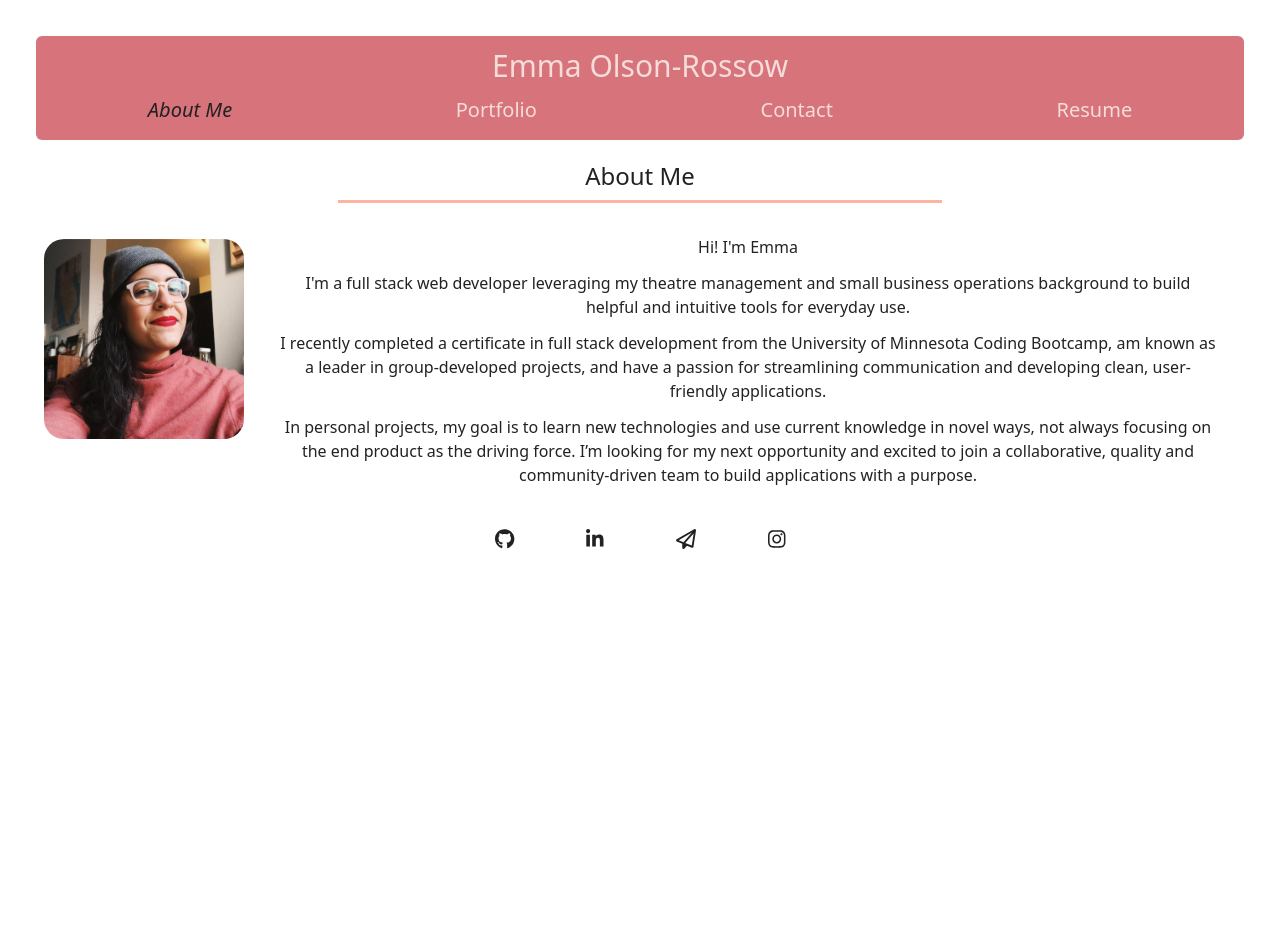
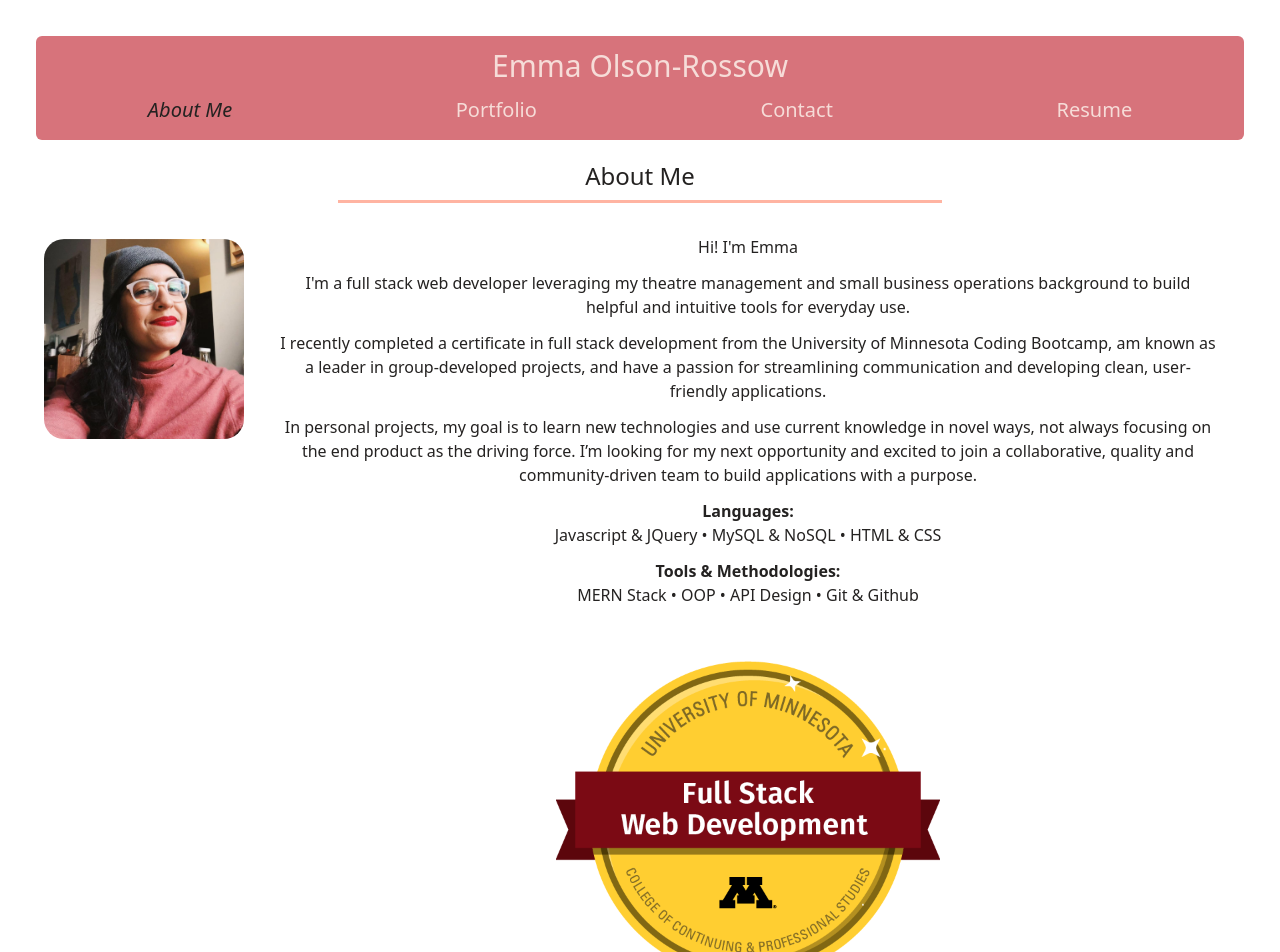
Before and after one commit to emmazart/portfolio, a React (Create React App) app: page / in a window 1280 px wide. Shown: the top 952 px of the page. Before the commit the page ends 800 px from the top, so only its background shows below. Built offline with nearby package versions, Linux system fonts and the light colour scheme.

Commit message:
update about me with certificate badge and project cards with additional information including descriptions

```diff
--- a/src/components/About/index.js
+++ b/src/components/About/index.js
@@ -17,7 +17,7 @@
         </div>
 
         {/* ABOUT ME TEXT */}
-        <div className="md:px-5 md:mx-2">
+        <div className="md:px-5 md:mx-2 flex-column align-top justify-center">
           <h3 className="my-2">Hi! I'm Emma</h3>
           <p className="my-3">
             I'm a full stack web developer leveraging my theatre management and small
@@ -36,6 +36,23 @@
             product as the driving force. I’m looking for my next opportunity and excited to join a collaborative,
             quality and community-driven team to build applications with a purpose.
           </p>
+          <p className="my-3">
+            <span
+            className="font-bold"
+            >Languages: </span> <br />
+            Javascript & JQuery • MySQL & NoSQL • HTML & CSS
+          </p>
+          <p className="my-3">
+            <span
+            className="font-bold"
+            >Tools & Methodologies: </span> <br />
+            MERN Stack • OOP • API Design • Git & Github
+          </p>
+          <img
+            src={require('../../assets/badge.png')}
+            style={{ height: '400px', width: '400px', display: 'inline'}}
+            alt="gold and maroon badge reads: University of Minnesota Full Stack Web Development, College of Continuing & Professional Studies"
+          ></img>
         </div>
       </div>
     </section>
--- a/src/components/Portfolio/index.js
+++ b/src/components/Portfolio/index.js
@@ -14,42 +14,54 @@
             file_name: 'swappers-meet.png',
             alt: "computer screenshot of deployed application",
             github: 'MNlegion/Swappers-Meet',
-            deployment: 'https://swappers-meet.herokuapp.com/'
+            deployment: 'https://swappers-meet.herokuapp.com/',
+            description: 'Inspired by the Buy Nothing movement, this app aims to take their mission to a wider audience. This is a place for users to post and give away items they no longer need. In an act of mutual aid, items are given and taken freely, without the need for the exchange of money or other goods.',
+            tools: 'Javascript, Node & Express, MySQL, Bootstrap, Handlebars.js'
         },
         {
             title: 'Trip Consultant',
             file_name: 'flight-tracker-app.png',
             alt: "computer screenshot of deployed application",
-            github: 'emmazart/bootcamp-project-1',
-            deployment: 'https://emmazart.github.io/bootcamp-project-1/'
+            github: 'emmazart/trip-consultant',
+            deployment: 'https://emmazart.github.io/trip-consultant/',
+            description: 'This application allows users to enter a flight number and destination city for their trip and have flight & weather information returned. Due to incompatibility in the security of the AviationStack API fetch calls, that element does not currently work on live deployment.',
+            tools: 'Javascript, Tailwind CSS, AviationStack API, OpenWeather API'
         },
         {
             title: 'A Dish A Day',
             file_name: 'dish-a-day.png',
             alt: "computer screenshot of deployed application",
             github: 'MNlegion/A-Dish-A-Day',
-            deployment: 'https://agile-ocean-35043.herokuapp.com/'
+            deployment: 'https://agile-ocean-35043.herokuapp.com/',
+            description: 'Inspired by a love of food, this app was created for foodies & independent recipe developers to share, save, and review recipes posted on the site.',
+            tools: 'React, MongoDB & Mongoose, GraphQL, Apollo'
         },
         {
             title: 'Coding Quiz',
             file_name: 'coding-quiz.png',
             alt: "computer screenshot of deployed application",
             github: 'emmazart/coding-quiz',
-            deployment: 'https://emmazart.github.io/coding-quiz/'
+            deployment: 'https://emmazart.github.io/coding-quiz/',
+            description: 'This quiz is built entirely in vanilla JavaScript. It prompts students through a series of questions, responds to correct & incorrect answers, and allows users to save their score.',
+            tools: 'Javascript, HTML, CSS'
         },
         {
             title: 'Note Taker',
             file_name: 'note-taken.png',
             alt: "computer screenshot of deployed application",
             github: 'emmazart/note-taken',
-            deployment: 'https://emmazart-note-taken.herokuapp.com/'
+            deployment: 'https://emmazart-note-taken.herokuapp.com/',
+            description: 'An application that allows users to write, save, delete, and view their notes. It stores all notes in a JSON file and uses CRUD API endpoints.',
+            tools: 'Javascript, Node & Express, HTML, CSS'
         },
         {
             title: 'Workday Scheduler',
             file_name: 'scheduler-app.png',
             alt: "computer screenshot of deployed application",
             github: 'emmazart/super-disco-rainbow',
-            deployment: 'https://emmazart.github.io/super-disco-rainbow/'
+            deployment: 'https://emmazart.github.io/super-disco-rainbow/',
+            description: 'This is a daily scheduling application written in JQuery. It allows users to add and keep track of their daily events, updating in real time with Day.js.',
+            tools: 'JQuery, Bootstrap, Day.js'
         },
     ];
 
@@ -63,7 +75,7 @@
                 {/* for each project in array, return <Project /> with props passed for each key/value in project object */}
                 {projects.map(project => {
                     return(
-                        <Project title={project.title} fileName={project.file_name} altText={project.alt} github={project.github} deployment={project.deployment} />
+                        <Project title={project.title} fileName={project.file_name} altText={project.alt} github={project.github} deployment={project.deployment} description={project.description} tools={project.tools} />
                         )
                 })}
             </section>
--- a/src/components/Project/index.js
+++ b/src/components/Project/index.js
@@ -5,7 +5,7 @@
 function Project(props) {
 
     // IMPORT PROPS FROM PORTFOLIO COMPONENT
-    const { title, fileName, altText, github, deployment } = props;
+    const { title, fileName, altText, github, deployment, description, tools } = props;
 
     // RENDER CARD COMPONENT FOR EACH PROJECT
                 return(
@@ -17,12 +17,14 @@
                             </img>
                             <div className='p-6'>
                                 <h3 className='text-xl font-medium mb-2'>{`${title}`}</h3>
-                                <p className='text-base'>
+                                <p className='text-base'>{description}</p>
+                                <p className='text-sm mt-3'>Built with: {tools}</p>
+                                <p className='text-xs mt-3'>
                                     <a href={`${deployment}`}>
                                         View deployment
                                     </a>
                                 </p>
-                                <p className='text-base'>
+                                <p className='text-xs'>
                                     <a href={`https://github.com/${github}`}>
                                         Check out {`${title}`} on Github <FontAwesomeIcon icon={faGithub}/>
                                     </a>
```
Also changed, not shown: src/assets/badge.png (added).
